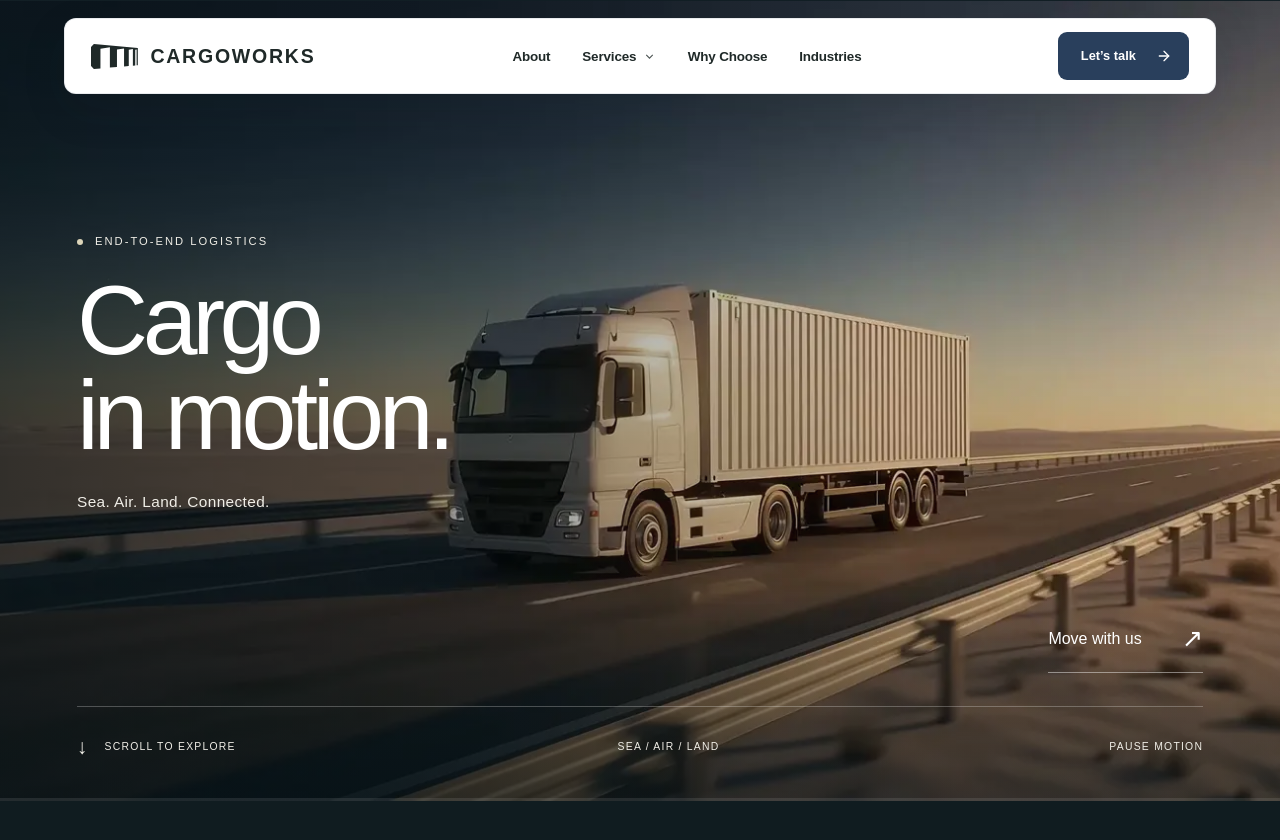
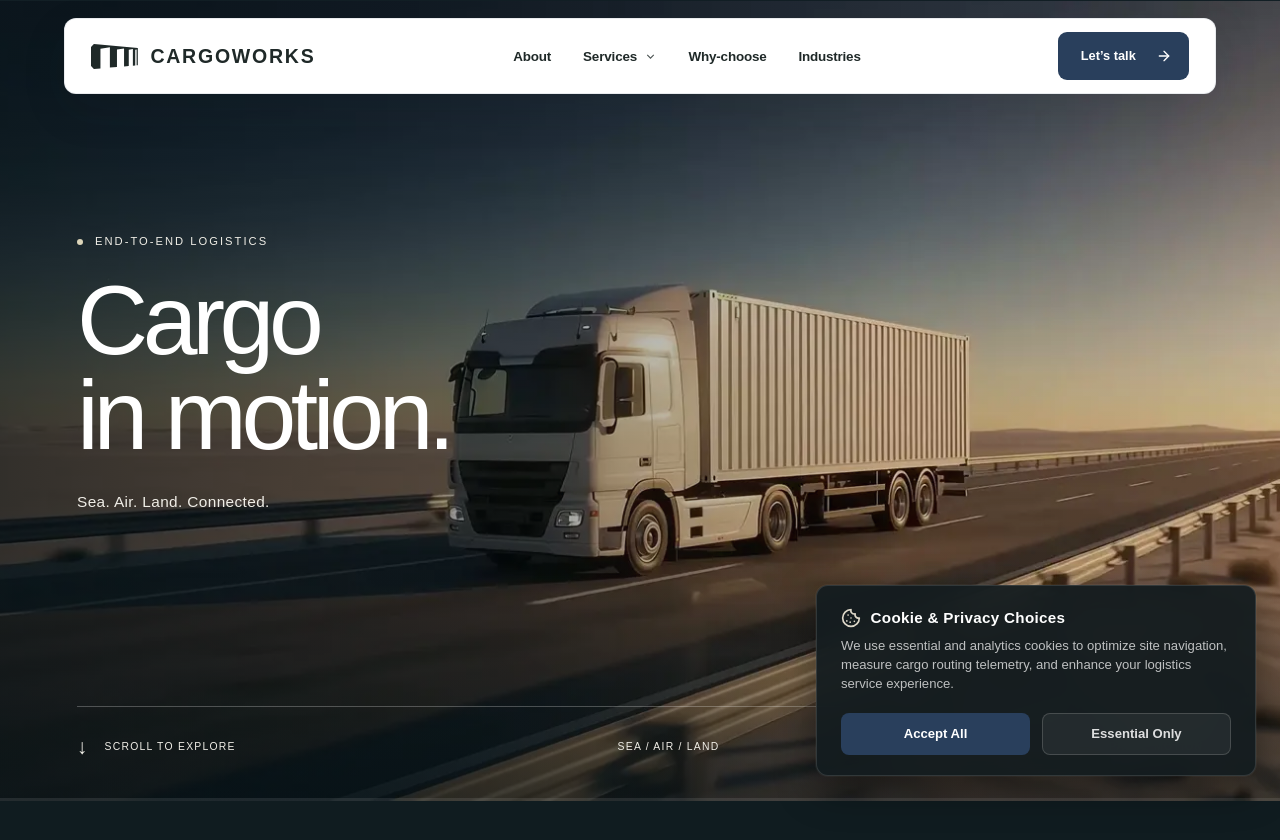
Before and after one commit to Thanzeel-N/cargoworks, a Next.js app: page / in a window 1280 px wide. Shown: the top 840 px of the page. Built offline with nearby package versions, Linux system fonts and the light colour scheme; a web font is replaced by a local one.

Commit message:
feat: implement cookie consent banner and preferences management

```diff
--- /dev/null
+++ b/app/cookie-consent.tsx
@@ -0,0 +1,86 @@
+"use client";
+
+import { useEffect, useState } from "react";
+import { AnimatePresence, motion } from "framer-motion";
+
+export default function CookieConsent() {
+  const [mounted, setMounted] = useState(false);
+  const [consentGiven, setConsentGiven] = useState(true);
+
+  useEffect(() => {
+    setMounted(true);
+    try {
+      const saved = localStorage.getItem("cargoworks_cookie_consent");
+      if (!saved) {
+        setConsentGiven(false);
+      }
+    } catch {
+      // Ignore localStorage exceptions in restricted contexts
+    }
+
+    const onOpen = () => setConsentGiven(false);
+    window.addEventListener("cargoworks:open-cookie-preferences", onOpen);
+    return () => window.removeEventListener("cargoworks:open-cookie-preferences", onOpen);
+  }, []);
+
+  const handleChoice = (choice: "accepted" | "essential") => {
+    try {
+      localStorage.setItem("cargoworks_cookie_consent", choice);
+      document.cookie = `cargoworks_cookie_consent=${choice}; path=/; max-age=31536000; SameSite=Lax`;
+    } catch {
+      // Ignore
+    }
+    setConsentGiven(true);
+  };
+
+  if (!mounted || consentGiven) return null;
+
+  return (
+    <AnimatePresence>
+      <motion.aside
+        role="region"
+        aria-label="Cookie preferences"
+        className="cookie-banner"
+        initial={{ opacity: 0, y: 30, scale: 0.96 }}
+        animate={{ opacity: 1, y: 0, scale: 1 }}
+        exit={{ opacity: 0, y: 20, scale: 0.96 }}
+        transition={{ duration: 0.35, ease: [0.16, 1, 0.3, 1] }}
+      >
+        <div className="cookie-banner__content">
+          <div className="cookie-banner__header">
+            <span className="cookie-banner__icon" aria-hidden="true">
+              <svg width="20" height="20" viewBox="0 0 24 24" fill="none" stroke="currentColor" strokeWidth="2" strokeLinecap="round" strokeLinejoin="round">
+                <path d="M12 2a10 10 0 1 0 10 10 4 4 0 0 1-5-5 4 4 0 0 1-5-5" />
+                <path d="M8.5 8.5v.01" />
+                <path d="M7 15.5v.01" />
+                <path d="M12 12v.01" />
+                <path d="M11 17v.01" />
+                <path d="M16 16v.01" />
+              </svg>
+            </span>
+            <span className="cookie-banner__title">Cookie &amp; Privacy Choices</span>
+          </div>
+          <p className="cookie-banner__desc">
+            We use essential and analytics cookies to optimize site navigation, measure cargo routing telemetry, and enhance your logistics service experience.
+          </p>
+        </div>
+        <div className="cookie-banner__actions">
+          <button
+            type="button"
+            className="cookie-banner__btn cookie-banner__btn--accept"
+            onClick={() => handleChoice("accepted")}
+          >
+            Accept All
+          </button>
+          <button
+            type="button"
+            className="cookie-banner__btn cookie-banner__btn--essential"
+            onClick={() => handleChoice("essential")}
+          >
+            Essential Only
+          </button>
+        </div>
+      </motion.aside>
+    </AnimatePresence>
+  );
+}
--- a/app/page.tsx
+++ b/app/page.tsx
@@ -13,6 +13,7 @@ import {
 } from "framer-motion";
 import CinematicHero from "./cinematic-hero";
 import ContactSection from "./contact-section";
+import CookieConsent from "./cookie-consent";
 import { whatsappLink } from "./contact-config";
 import { useScrollExperience } from "./use-scroll-experience";
 import "./scroll-experience.css";
@@ -759,7 +760,7 @@ export default function Home() {
                 </details>
               </li>
               <li>
-                <a href="#why-us" onClick={(e) => smoothTo(e, "why-us")}>Why Choose</a>
+                <a href="#why-us" onClick={(e) => smoothTo(e, "why-us")}>Why-choose</a>
               </li>
               <li>
                 <a href="#industries" onClick={(e) => smoothTo(e, "industries")}>Industries</a>
@@ -853,7 +854,7 @@ export default function Home() {
             <div className="shipment-paths__header reveal">
               <div>
                 <div className="label-line">Built around your operation</div>
-              <h2 id="shipment-paths-title" className="section-title">Start where you are. Scale when you are ready.</h2>
+                <h2 id="shipment-paths-title" className="section-title">Start where you are. Scale when you are ready.</h2>
               </div>
               <p className="section-desc">From one urgent movement to a connected logistics program, choose the level of support your business needs today.</p>
             </div>
@@ -1076,11 +1077,19 @@ export default function Home() {
           <a href="#hero" className="footer-minimal__wordmark" onClick={(e) => smoothTo(e, "hero")}>CARGOWORKS</a>
           <div className="footer-minimal__legal">
             <span>Cargoworks Logistics. Copyright &copy; {new Date().getFullYear()}. All rights reserved.</span>
+            <button
+              type="button"
+              className="footer-cookie-btn"
+              onClick={() => window.dispatchEvent(new CustomEvent("cargoworks:open-cookie-preferences"))}
+            >
+              Cookie Preferences
+            </button>
             <a href="#hero" onClick={(e) => smoothTo(e, "hero")}>Back to top ↑</a>
           </div>
         </div>
 
       </footer>
+      <CookieConsent />
     </>
   );
 }
```
Also changed, not shown: app/globals.css.
